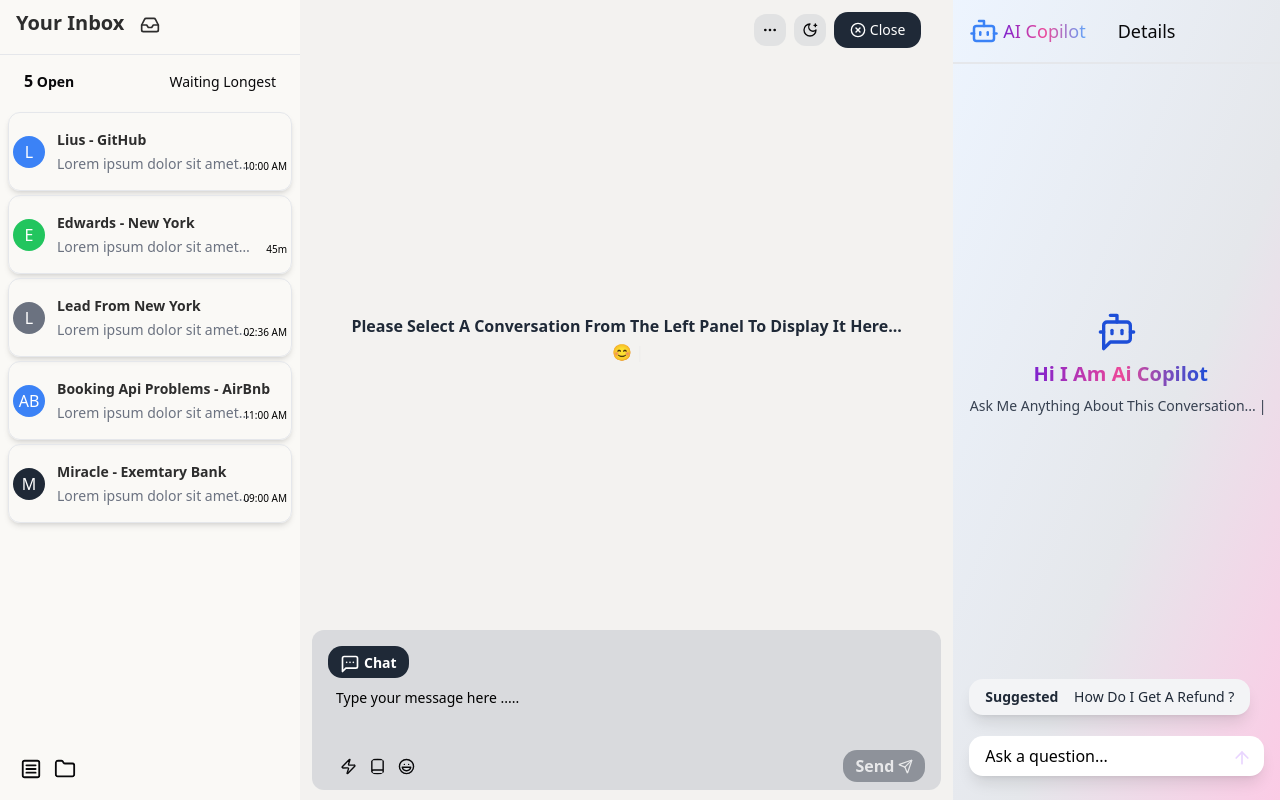
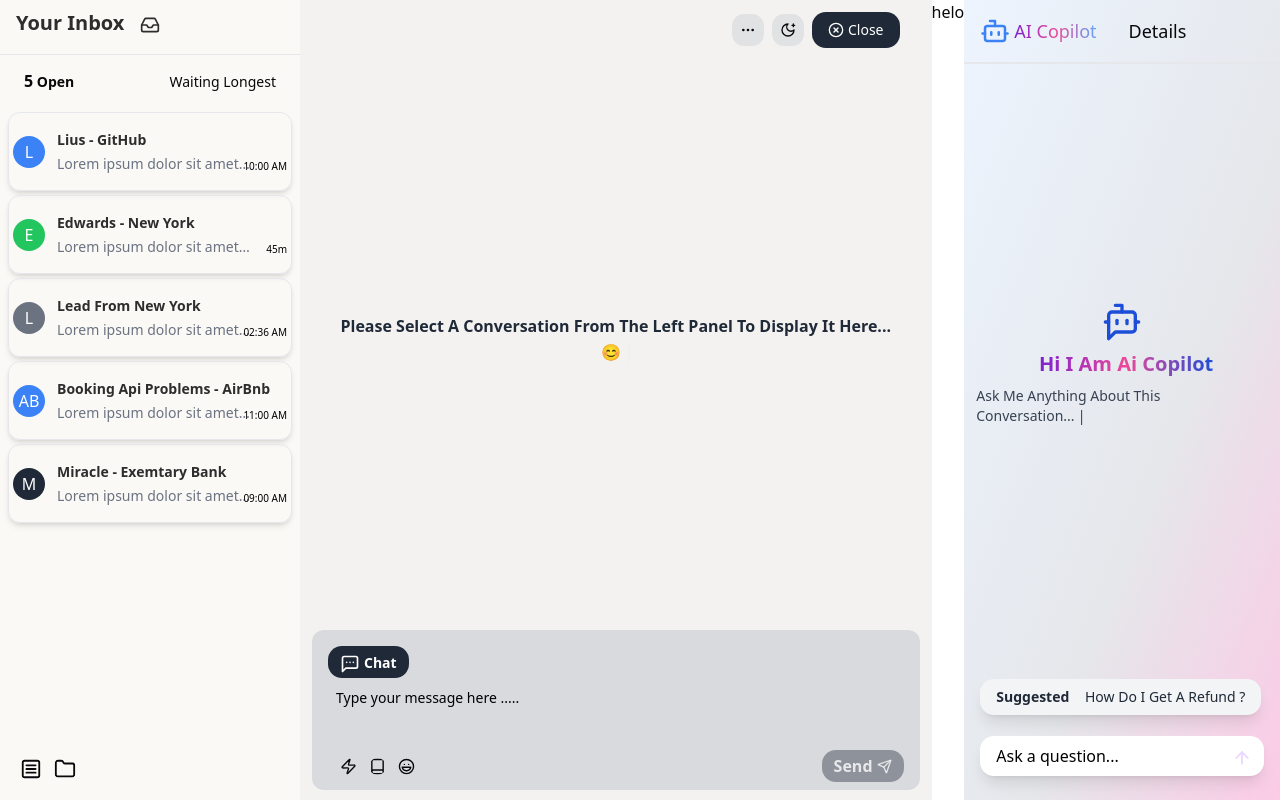
Before and after one commit to Adityasuryavanshi23/CHAT-UI, a React (Vite) app: page / in a window 1280 px wide. Built offline with nearby package versions, Linux system fonts and the light colour scheme.

Commit message:
Add heading 'helo' to App component

```diff
--- a/src/App.jsx
+++ b/src/App.jsx
@@ -18,6 +18,7 @@ function App() {
         <div className="flex-[2] bg-gray-800/10 h-screen">
           <MessageBox />
         </div>
+        <h1>helo</h1>
         <div
           className={`flex-1 ${openCopilot ? "max-sm:block" : "max-sm:hidden"}`}
         >
```
